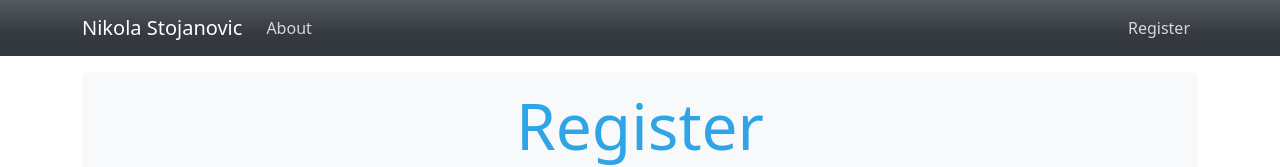
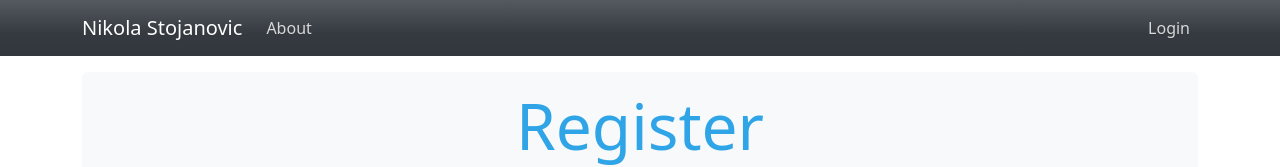
Before and after one commit to nikolastoj95/BTI425-WebProgramming_Apps_Services, a Next.js app in the folder assignments/dev/a3/assign3-app/: page /register in a window 1280 px wide. Shown: the top 167 px of the page. Built offline with nearby package versions, Linux system fonts and the light colour scheme; no server answers.

Commit message:
deleted old nav links from perivous project2 added tanery operator for no token and token,

```diff
--- a/assignments/dev/a3/assign3-app/components/MainNav.js
+++ b/assignments/dev/a3/assign3-app/components/MainNav.js
@@ -21,24 +21,14 @@ export default function MainNav () {
               Nikola Stojanovic
             </Navbar.Brand>
             <Nav className="me-auto">
-              {/* <Nav.Link as={Link} href="/">Books</Nav.Link> */}
               <Nav.Link as={Link} href="/about">
                 About
               </Nav.Link>
-              {/* <Nav.Link as={Link} href="/favourites">
-                Favourites
-              </Nav.Link> */}
             </Nav>
             {token ? (
               <Nav>
                 <NavDropdown title={token.userName} id="basic-nav-dropdown">
                   <NavDropdown.Item as={Link} href="/favourites" >Favourites</NavDropdown.Item>
-                  {/* <NavDropdown.Item href="#action/3.2">
-                    Another action
-                  </NavDropdown.Item> */}
-                  {/* <NavDropdown.Item href="#action/3.3">
-                    Something
-                  </NavDropdown.Item> */}
                   <NavDropdown.Divider />
                   <NavDropdown.Item  onClick={logout}>
                     LogOut
@@ -46,36 +36,13 @@ export default function MainNav () {
                 </NavDropdown>
               </Nav>
 
+            ): ( // no token  show the register/ login link
+              <Nav> {router.pathname === '/login' ? (
+                   <Nav.Link as={Link} href="/register">Register</Nav.Link>
+                ):  <Nav.Link as={Link} href="/login">Login</Nav.Link> }
 
-
-
-
-
-            ): (
-              <Nav>
-                <Nav.Link as={Link} href="/register">Register</Nav.Link>
               </Nav>
             )}
-
-
-            {/* {token && (
-              <Nav>
-                <NavDropdown title={token.userName} id="basic-nav-dropdown">
-                  <NavDropdown.Item as={Link} href="/favourites" >Favourites</NavDropdown.Item>
-
-
-                  <NavDropdown.Divider />
-                  <NavDropdown.Item  onClick={logout}>
-                    LogOut
-                  </NavDropdown.Item>
-                </NavDropdown>
-              </Nav>
-            )} */}
-            {/* {!token && (
-              <Nav>
-                <Nav.Link as={Link} href="/register">Register</Nav.Link>
-              </Nav>
-            )} */}
           </Container>
         </Navbar>
         <br />
```
